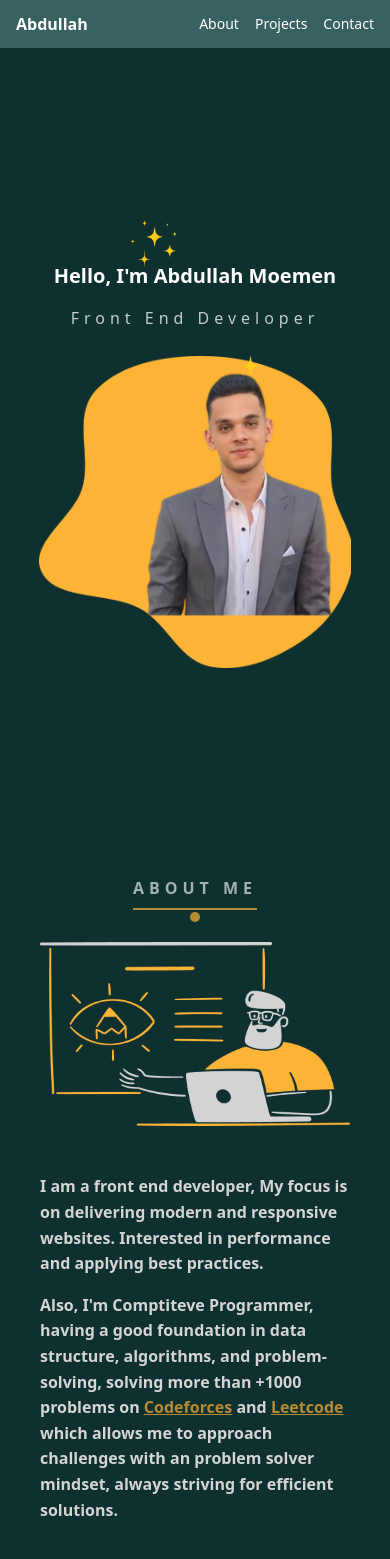
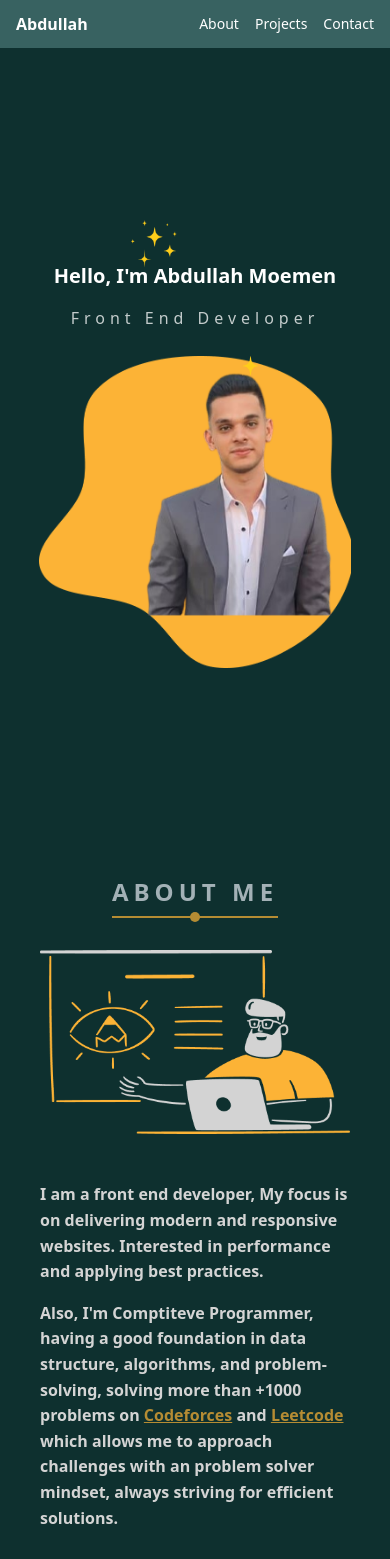
Before and after one commit to AbdullaNassar/My_Portofolio, a React (Vite) app: page / in a window 390 px wide. Shown: the top 1559 px of the page. Built offline with nearby package versions, Linux system fonts and the light colour scheme; a web font is replaced by a local one.

Commit message:
test heading change

```diff
--- a/src/component/Heading.jsx
+++ b/src/component/Heading.jsx
@@ -1,8 +1,8 @@
 function Heading({ children }) {
   return (
-    <h1 className="text2xl relative mx-auto mt-8 w-fit border-b-2 border-b-yellow  text-center font-bold uppercase tracking-[5px] opacity-70 sm:text-2xl md:text-4xl">
+    <h1 className="relative mx-auto mt-8 w-fit border-b-2 border-b-yellow text-center  text-2xl font-bold uppercase tracking-[5px] opacity-70 sm:text-3xl md:text-4xl">
       <span className="block pb-2 ">{children}</span>
-      <div className=" absolute left-[50%] top-[28px] top-[36px] h-[10px] w-[10px] translate-x-[-50%] rounded-[50%] bg-yellow md:top-[44px]"></div>
+      <div className=" absolute left-[50%]  top-[36px] h-[10px] w-[10px] translate-x-[-50%] rounded-[50%] bg-yellow sm:top-[40px] md:top-[44px]"></div>
       {/* <hr className="text-yellow" /> */}
     </h1>
   );
```
